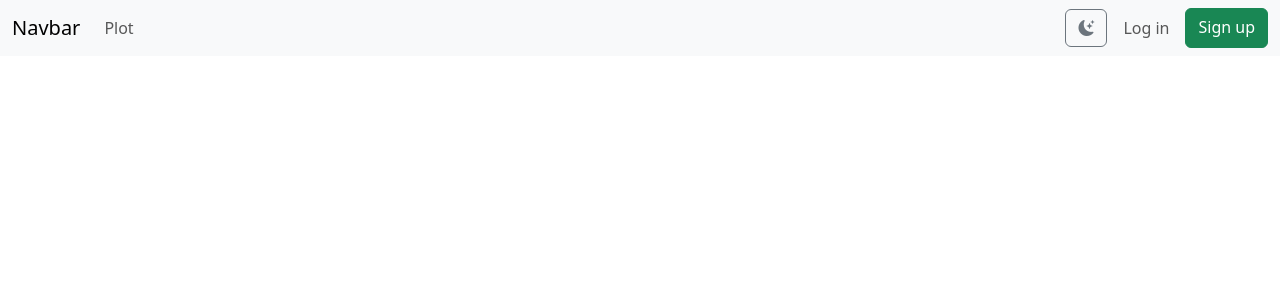
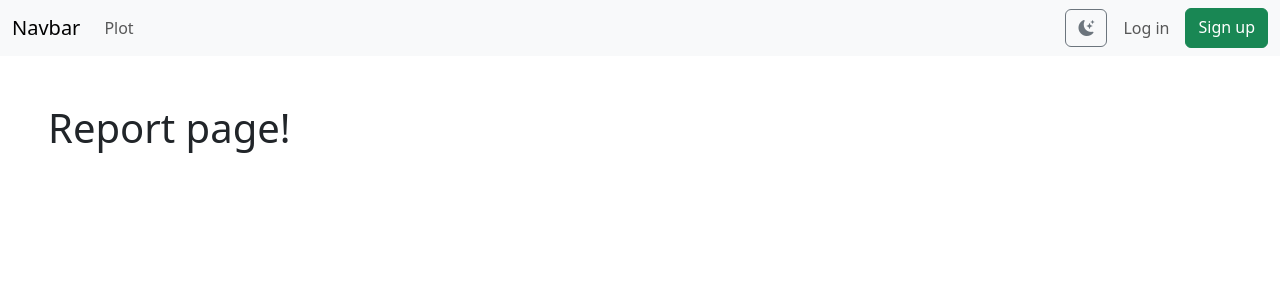
Before and after one commit to EdoTM/open-data-information-ltw-project, a Vue app in the folder frontend/: page /report in a window 1280 px wide. Shown: the top 300 px of the page. Built offline with nearby package versions, Linux system fonts and the light colour scheme.

Commit message:
feat: add report component

```diff
--- a/frontend/src/App.vue
+++ b/frontend/src/App.vue
@@ -1,5 +1,5 @@
 <script setup lang="ts">
-import Navbar from "./components/Navbar.vue";
+import Navbar from "./components/TheNavbar.vue";
 import Login from "./components/Login.vue";
 import { onBeforeMount, ref } from "vue";
 import { Modal } from "bootstrap";
--- /dev/null
+++ b/frontend/src/components/Report.vue
@@ -0,0 +1,3 @@
+<template>
+  <h1>Report page!</h1>
+</template>
--- a/frontend/src/main.ts
+++ b/frontend/src/main.ts
@@ -6,6 +6,7 @@ import "bootstrap-icons/font/bootstrap-icons.css";
 import { createRouter, createWebHistory } from "vue-router";
 import Home from "./components/Home.vue";
 import Signup from "./components/Signup.vue";
+import Report from "./components/Report.vue";
 
 let router = createRouter({
   history: createWebHistory(),
@@ -18,6 +19,10 @@ let router = createRouter({
       path: "/signup",
       component: Signup,
     },
+    {
+      path: "/report",
+      component: Report
+    }
   ],
 });
 
```
Also changed, not shown: frontend/src/components/TheNavbar.vue (renamed from frontend/src/components/Navbar.vue).
